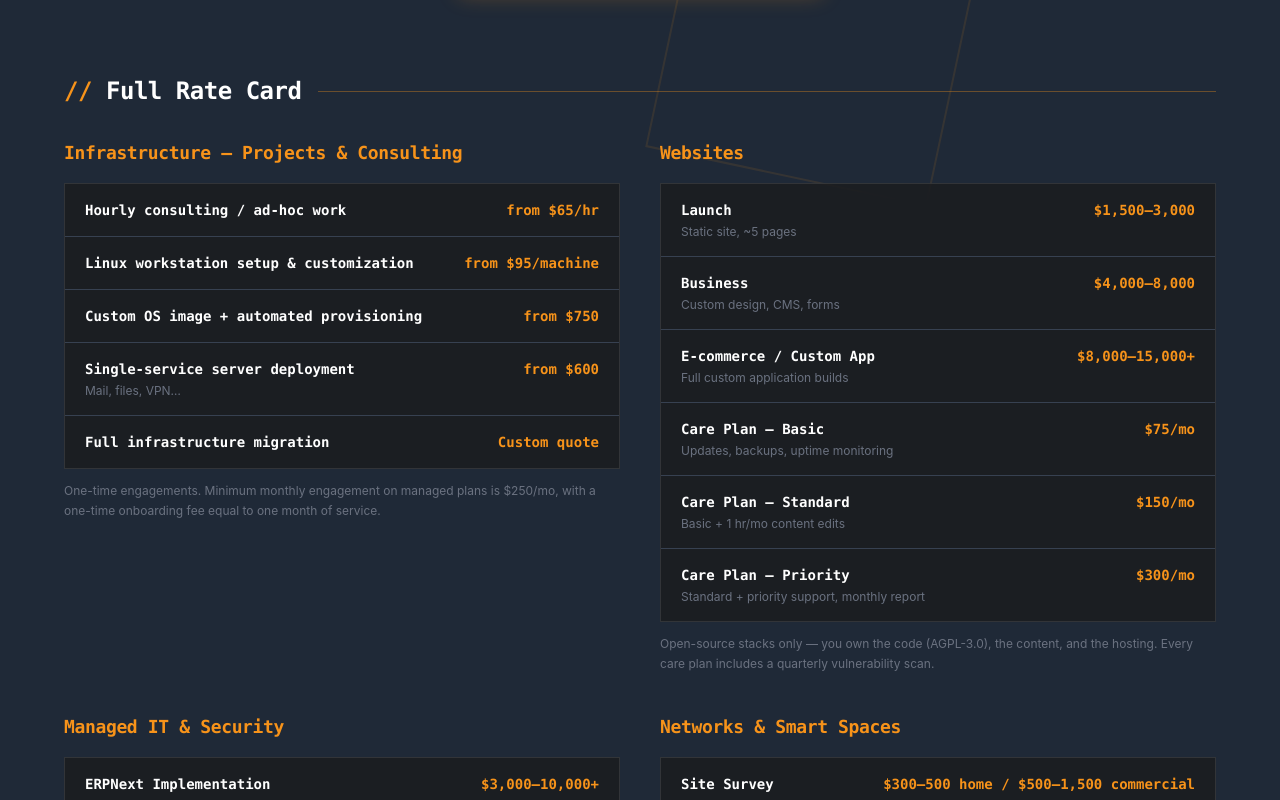
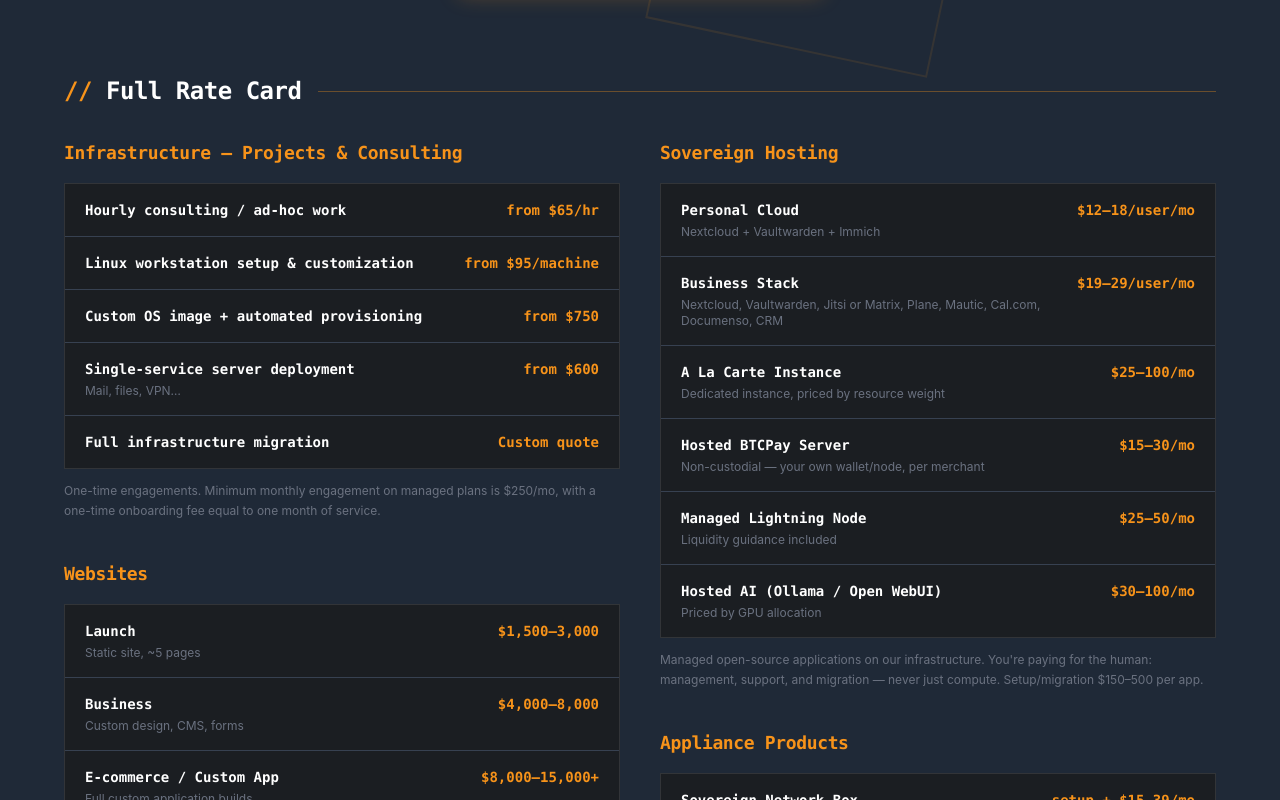
Before and after one commit to sovITxyz/sovit.xyz, a React (Vite) app: page / in a window 1280 px wide. Shown: the part 4620-5420 px from the top of the page. Built offline with nearby package versions, Linux system fonts and the light colour scheme.

Commit message:
Pack the rate card with CSS columns instead of a grid
A two-column grid aligned rows across groups, so short groups like Managed IT
& Security left a large gap beside tall ones like Networks & Smart Spaces.

```diff
--- a/index.html
+++ b/index.html
@@ -490,8 +490,11 @@
 				.njs-plan-price { font-family: monospace; font-size: 1.6rem; font-weight: 700; color: var(--btc); margin: 0 0 0.75rem; }
 				.njs-plan-price small { font-size: 0.8rem; color: var(--text-dim); font-weight: 400; }
 				.njs-price-note { text-align: center; color: var(--text-dim); font-family: monospace; font-size: 0.85rem; margin: 1.25rem 0 0; }
-				.njs-rate-cols { display: grid; grid-template-columns: 1fr; gap: 0 2.5rem; margin-top: 0.5rem; }
-				@media (min-width: 900px) { .njs-rate-cols { grid-template-columns: 1fr 1fr; } }
+				/* CSS columns, not a grid: the groups have very different row counts and a
+				   grid would align rows, leaving large gaps under the short ones. */
+				.njs-rate-cols { margin-top: 0.5rem; }
+				@media (min-width: 900px) { .njs-rate-cols { column-count: 2; column-gap: 2.5rem; } }
+				.njs-rate-group { break-inside: avoid; -webkit-column-break-inside: avoid; }
 				.njs-rate-group { margin: 0 0 2rem; }
 				.njs-rate-group h4 { color: var(--btc); font-size: 1.05rem; margin: 0 0 0.75rem; }
 				.njs-rate-table { border: 1px solid rgba(247,147,26,0.3); border-radius: 8px; overflow: hidden; }
--- a/src/components/Bundles.jsx
+++ b/src/components/Bundles.jsx
@@ -269,7 +269,7 @@
 );
 
 const RateGroup = ({ group }) => (
-  <div className="mb-10">
+  <div className="mb-10 break-inside-avoid">
     <h4 className="font-mono text-lg font-bold text-bitcoin mb-4">{group.title}</h4>
     <div className={`glass rounded-lg border ${TINT_BORDER} overflow-hidden`}>
       {group.rows.map(([name, price, desc], i) => (
@@ -353,7 +353,9 @@
         <div className="mt-20">
           <GroupHeading>Full Rate Card</GroupHeading>
         </div>
-        <div className="max-w-6xl mx-auto grid grid-cols-1 lg:grid-cols-2 gap-x-10">
+        {/* CSS columns rather than a grid: groups have very different row counts,
+            and a grid would align rows and leave large gaps under the short ones. */}
+        <div className="max-w-6xl mx-auto lg:columns-2 lg:gap-x-10">
           {rateGroups.map((group) => <RateGroup key={group.title} group={group} />)}
         </div>
 
```
